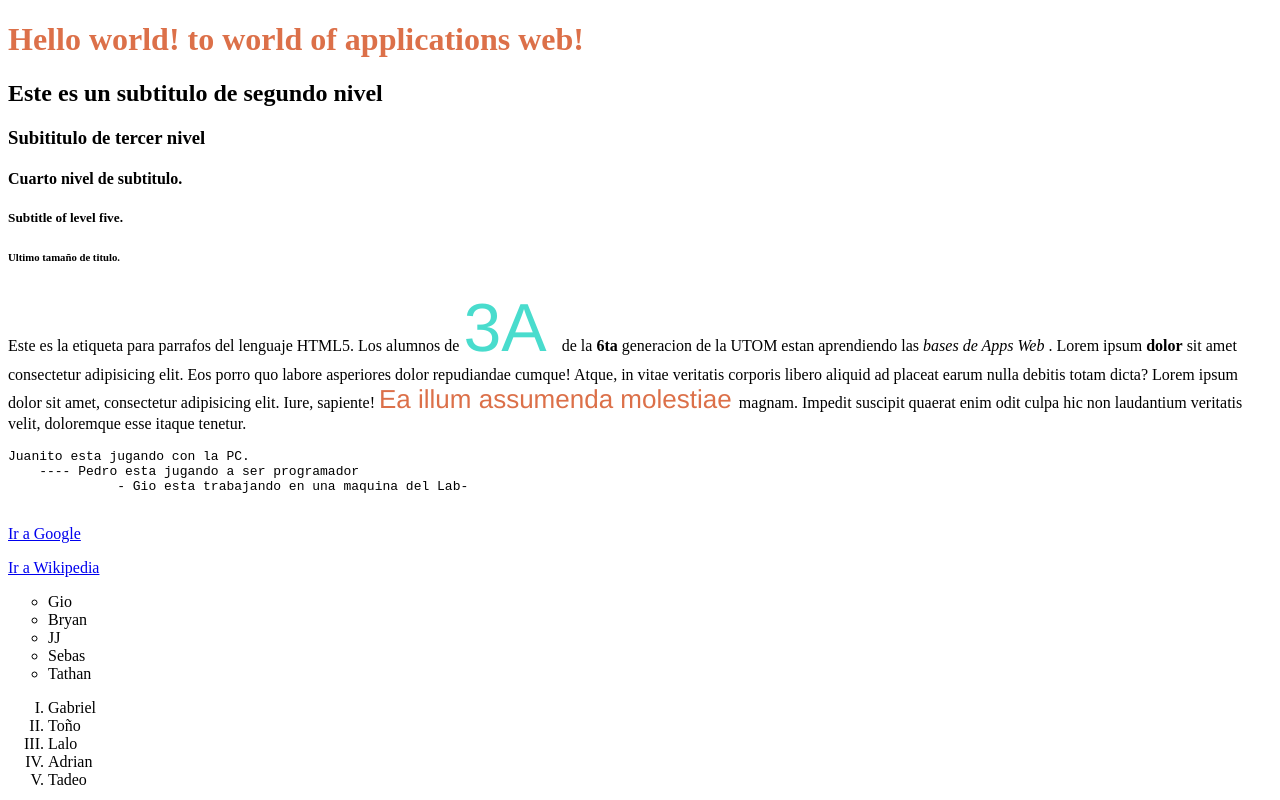
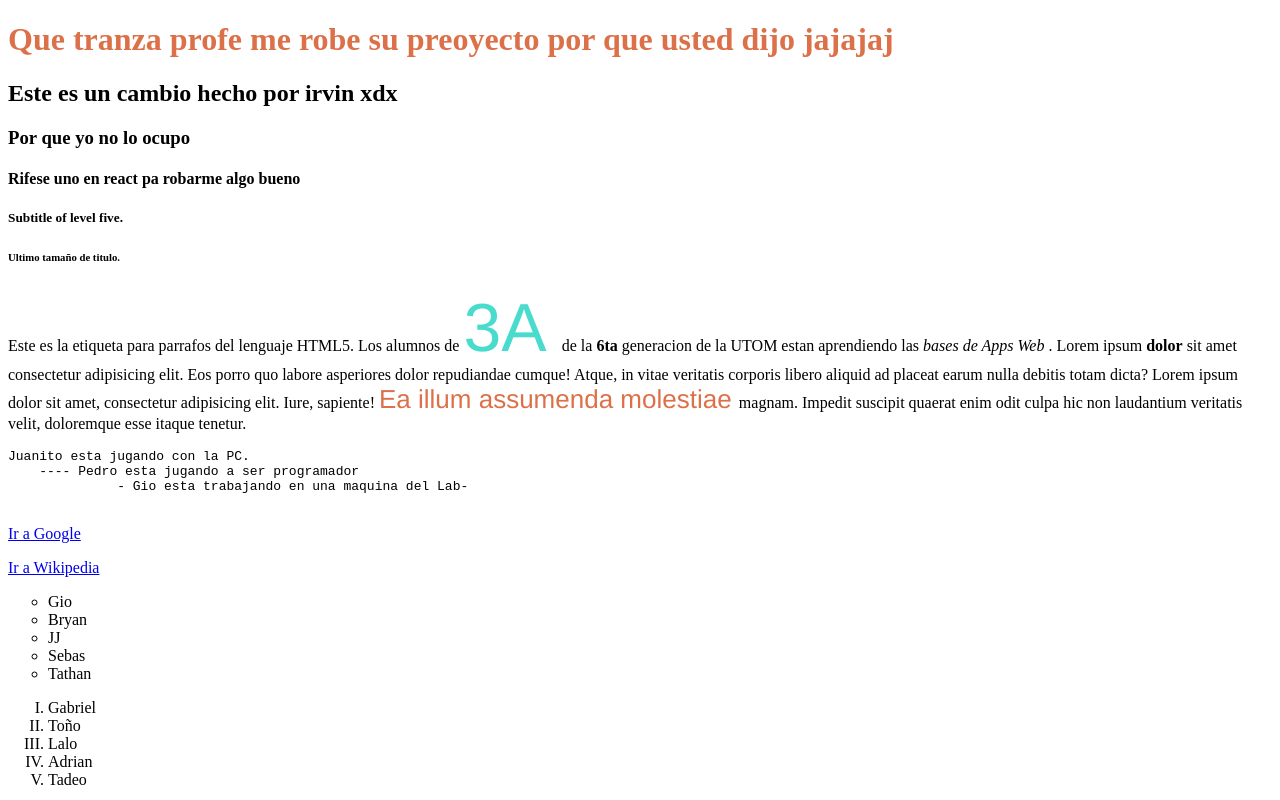
Before and after one commit to TIC-UTOM/WebApp3A2022, a plain HTML site: page index.html in a window 1280 px wide. Shown: the top 800 px of the page. Drawn offline with Linux system fonts and the light colour scheme; grey boxes are pictures that could not be loaded.

Commit message:
Forkeando ando

```diff
--- a/index.html
+++ b/index.html
@@ -7,7 +7,7 @@
   <meta name="description" content="Este es el primer Hola mundo de HTML de la clase Apps web">
   <meta name="author" content="Tim Rvys" />
   <meta name="keywords" content="hola, mundo, apps, web, tic, utom" />
-  <title>Hola Mundo</title>
+  <title>Repositorio Profe</title>
   <style>
     h1 {
       color: #dc7049;
@@ -25,10 +25,10 @@
   <link rel="stylesheet" href="">
 </head>
 <body>
-  <h1>Hello world! to world of applications web!</h1>
-  <h2>Este es un subtitulo de segundo nivel</h2>
-  <h3>Subititulo de tercer nivel</h3>
-  <h4>Cuarto nivel de subtitulo.</h4>
+  <h1>Que tranza profe me robe su preoyecto por que usted dijo jajajaj</h1>
+  <h2>Este es un cambio hecho por irvin xdx</h2>
+  <h3>Por que yo no lo ocupo</h3>
+  <h4>Rifese uno en react pa robarme algo bueno</h4>
   <h5>Subtitle of level five.</h5>
   <h6>Ultimo tamaño de titulo.</h6>
   <p>Este es la etiqueta para parrafos del lenguaje HTML5.
```
